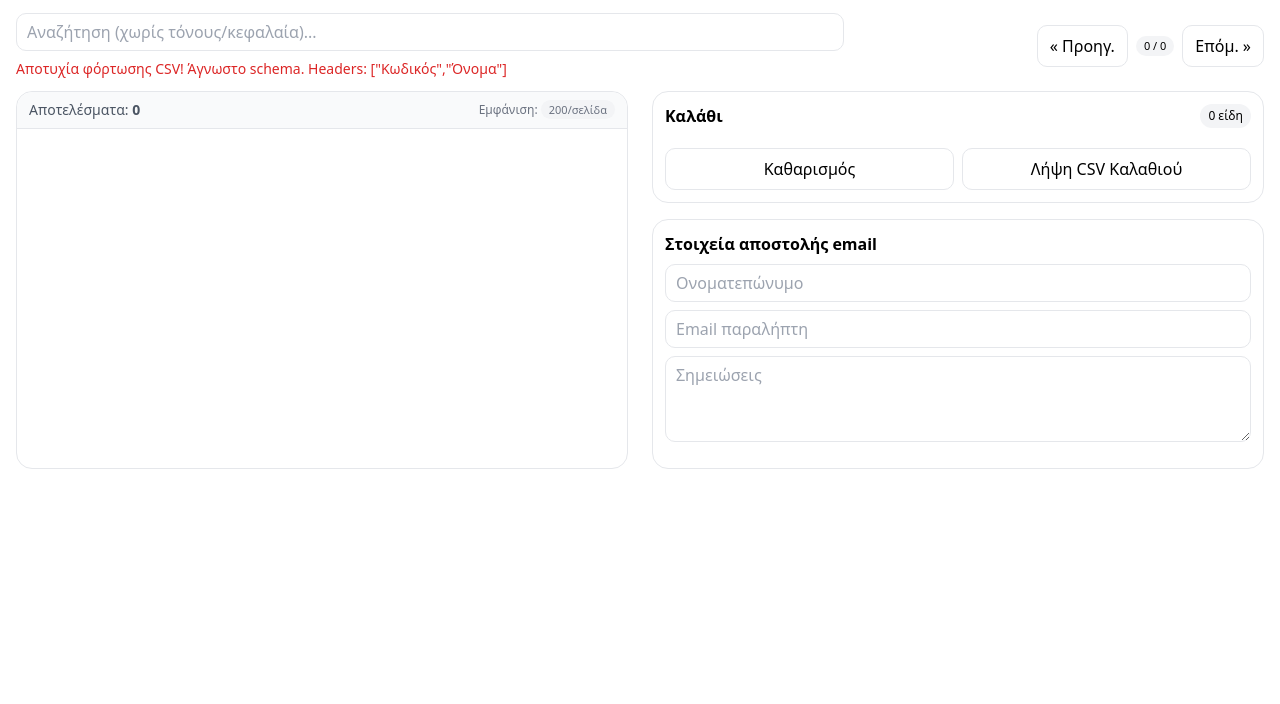
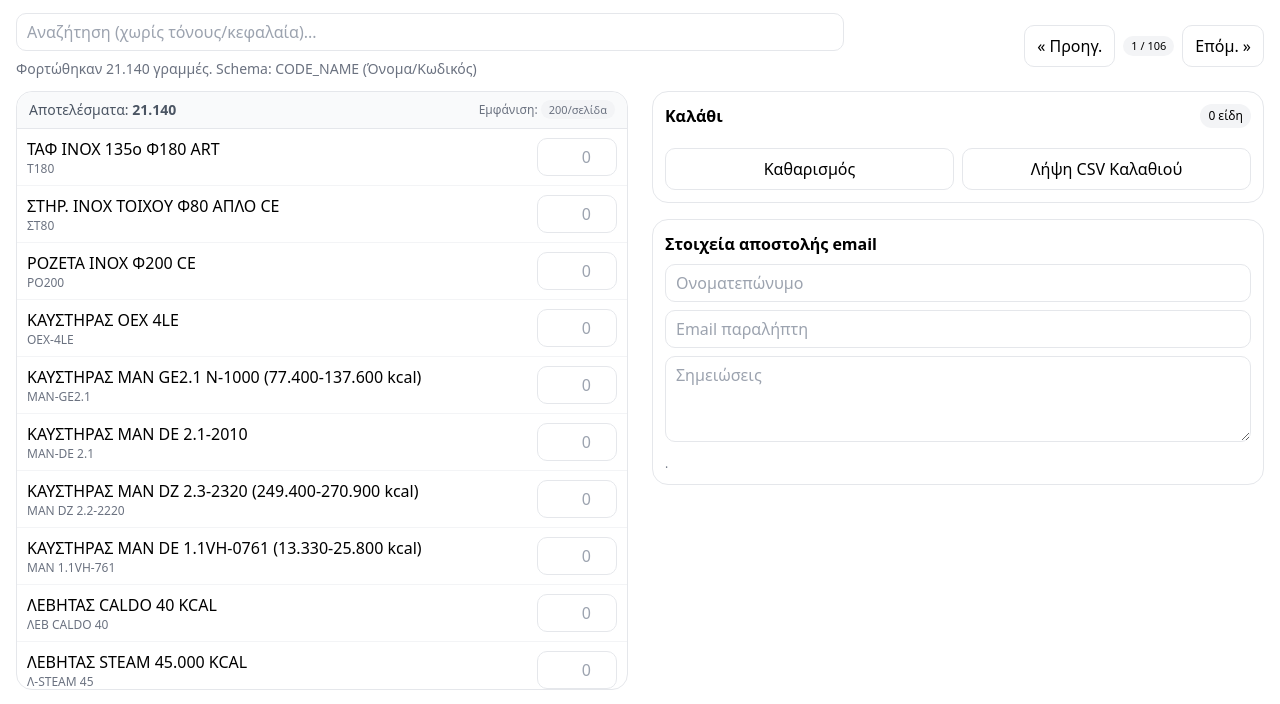
Before and after one commit to Mzogler/ydravlika-order-app, a website: page index.html in a window 1280 px wide. Both pictures are taken after a click on the button "« Προηγ.". Shown: the part 61-765 px from the top of the page. Drawn offline with nearby package versions, Linux system fonts and the light colour scheme.

Commit message:
Update index.html

```diff
--- a/index.html
+++ b/index.html
@@ -3,7 +3,7 @@
 <head>
   <meta charset="utf-8" />
   <meta name="viewport" content="width=device-width, initial-scale=1" />
-  <title>Κατάλογος Υδραυλικών – Παραγγελία (Dual Schema)</title>
+  <title>Κατάλογος Υδραυλικών – Παραγγελία (Dual Schema + Robust)</title>
   <script src="https://cdn.tailwindcss.com"></script>
   <script src="https://cdn.jsdelivr.net/npm/papaparse@5.4.1/papaparse.min.js"></script>
   <script src="https://cdnjs.cloudflare.com/ajax/libs/jspdf/2.5.1/jspdf.umd.min.js"></script>
@@ -65,7 +65,7 @@
         <input id="custName" class="input w-full mb-2" placeholder="Ονοματεπώνυμο" />
         <input id="custEmail" class="input w-full mb-2" placeholder="Email παραλήπτη" />
         <textarea id="custNotes" class="input w-full" rows="3" placeholder="Σημειώσεις"></textarea>
-        <p class="text-xs text-gray-500 mt-2"></p>
+        <p class="text-xs text-gray-500 mt-2">.</p>
       </div>
     </aside>
   </main>
@@ -73,29 +73,33 @@
   <footer class="mt-8 text-center text-xs text-gray-500"></footer>
 
 <script>
-/* ---------- CSV SOURCES (νέο αρχείο πρώτο) ---------- */
+/* ---------- CSV SOURCES (το νέο extra πρώτο) ---------- */
 const CSV_SOURCES = [
   "netlify/functions/data/ydravlika_katholiko_teras_all_extra.csv", // ΝΕΟ: Κωδικός + Όνομα
+  "netlify/functions/data/ydravlika_katholiko_teras_ALL.csv",   // παλιό: Περιγραφή + Κατηγορία
+  // Προαιρετικά raw fallbacks:
+  //"https://raw.githubusercontent.com/<USER>/<REPO>/main/data/ydravlika_katholiko_teras_extra.csv",
+  "https://raw.githubusercontent.com/Mzogler/ydravlika-order-app/main/ydravlika_katholiko_teras_ALL.csv",
+  "https://cdn.jsdelivr.net/gh/Mzogler/ydravlika-order-app@main/ydravlika_katholiko_teras_ALL.csv"
 ];
 
 /* ---------- STATE ---------- */
-let ALL = [];  // [{primary, secondary, _nPrimary, _nSecondary, raw: {...}}]
+let ALL = [];  // [{primary, secondary, _nPrimary, _nSecondary}]
 let FILTERED = [];
 let CART = JSON.parse(localStorage.getItem('cart') || '[]');
 let PAGE = 1;
 const PAGE_SIZE = 200;
 
-/* Δείκτες labels για δυναμικά headers/exports (ανά schema) */
+/* Δυναμικές ετικέτες για headers/exports */
 let PRIMARY_LABEL = "Όνομα";     // εμφανίζεται bold
 let SECONDARY_LABEL = "Κωδικός"; // εμφανίζεται μικρό
-let PDF_HEAD = ['#', PRIMARY_LABEL, SECONDARY_LABEL, 'Ποσ.'];
 
 const statusEl  = document.getElementById('status');
 const resultsEl = document.getElementById('results');
 const resultCountEl = document.getElementById('resultCount');
 const pageInfoEl = document.getElementById('pageInfo');
 
-/* ---------- NORMALIZE ---------- */
+/* ---------- Normalize (χωρίς τόνους/κεφαλαία, ς→σ) ---------- */
 function norm(s){
   if(!s) return '';
   s = s.replace(/^\ufeff/, '');
@@ -108,7 +112,7 @@
   return s.trim();
 }
 
-/* ---------- FETCH CSV TEXT (safe) ---------- */
+/* ---------- Fetch CSV text (με timeout & sanity check) ---------- */
 async function fetchText(url, timeoutMs=12000){
   const ctrl = new AbortController();
   const t = setTimeout(()=>ctrl.abort(), timeoutMs);
@@ -122,7 +126,7 @@
   } finally { clearTimeout(t); }
 }
 
-/* ---------- PARSE CSV STRING ---------- */
+/* ---------- Parse CSV string με Papa (worker) ---------- */
 function parseCsvString(csvText){
   return new Promise((resolve,reject)=>{
     Papa.parse(csvText, { header:true, skipEmptyLines:true, worker:true,
@@ -132,7 +136,7 @@
   });
 }
 
-/* ---------- TRY SOURCES SEQUENTIALLY ---------- */
+/* ---------- Φόρτωμα από πολλαπλές πηγές ---------- */
 async function loadCsvWithFallback(){
   let lastErr = null;
   for(const src of CSV_SOURCES){
@@ -147,49 +151,66 @@
   throw lastErr || new Error('All CSV sources failed');
 }
 
-/* ---------- AUTO SCHEMA DETECTION ---------- */
+/* ---------- Σχήμα: explicit check πρώτα για Κωδικός/Όνομα ---------- */
 function detectSchema(sample){
   const keys = Object.keys(sample||{});
+  if (keys.length === 0) return { type:'UNKNOWN', keys };
+
+  // 1) Ακριβή headers: Κωδικός + Όνομα
+  const hasExactCode = keys.includes('Κωδικός');
+  const hasExactName = keys.includes('Όνομα');
+  if (hasExactCode && hasExactName){
+    return {
+      type: 'CODE_NAME',
+      primaryKey: 'Όνομα',      // το Όνομα θα προβάλλεται πρώτο (bold)
+      secondaryKey: 'Κωδικός',
+      primaryLabel: 'Όνομα',
+      secondaryLabel: 'Κωδικός'
+    };
+  }
+
+  // 2) Alias-based
   const map = {};
-  for(const k of keys){
+  for (const k of keys){
     const nk = norm(k).replace(/[^a-zα-ω0-9]/g,'');
-    map[nk] = k; // original name
+    map[nk] = k;
   }
-  // Option A: Περιγραφή + Κατηγορία
+
+  // A: Περιγραφή + Κατηγορία
   const descKey = map['περιγραφη'] || map['perigrafi'] || map['description'] || map['desc'];
   const catKey  = map['κατηγορια'] || map['katigoria'] || map['category'] || map['cat'];
-  if(descKey && catKey){
+  if (descKey && catKey){
     return { type:'DESC_CAT', primaryKey: descKey, secondaryKey: catKey, primaryLabel: 'Περιγραφή', secondaryLabel: 'Κατηγορία' };
   }
-  // Option B: Κωδικός + Όνομα
-  const codeKey = map['Κωδικός'] || map['kodikos'] || map['code'] || map['id'];
-  const nameKey = map['Όνομα']   || map['onoma']   || map['name'] || map['title'];
-  if(codeKey && nameKey){
-    // εδώ θέλουμε να εμφανίζουμε πρώτο το Όνομα (primary) και δεύτερο τον Κωδικό
+
+  // B: Κωδικός + Όνομα (aliases)
+  const codeKey = map['κωδικος'] || map['kodikos'] || map['code'] || map['id'];
+  const nameKey = map['ονομα']   || map['onoma']   || map['name'] || map['title'];
+  if (codeKey && nameKey){
     return { type:'CODE_NAME', primaryKey: nameKey, secondaryKey: codeKey, primaryLabel: 'Όνομα', secondaryLabel: 'Κωδικός' };
   }
+
   return { type:'UNKNOWN', keys };
 }
 
-/* ---------- BUILD ALL ---------- */
+/* ---------- Μετατροπή data σε unified ALL ---------- */
 function buildAll(data, schema){
-  PRIMARY_LABEL = schema.primaryLabel;
-  SECONDARY_LABEL = schema.secondaryLabel;
-  PDF_HEAD = ['#', PRIMARY_LABEL, SECONDARY_LABEL, 'Ποσ.'];
+  // Ρυθμίζουμε labels για UI/PDF/CSV
+  window.PRIMARY_LABEL = schema.primaryLabel;
+  window.SECONDARY_LABEL = schema.secondaryLabel;
 
   return data.map(r=>{
-    const primary = (r[schema.primaryKey] ?? '').toString();
+    const primary   = (r[schema.primaryKey]   ?? '').toString();
     const secondary = (r[schema.secondaryKey] ?? '').toString();
     return {
       primary, secondary,
       _nPrimary: norm(primary),
-      _nSecondary: norm(secondary),
-      raw: r
+      _nSecondary: norm(secondary)
     };
   });
 }
 
-/* ---------- FILTER (debounce) ---------- */
+/* ---------- Αναζήτηση (debounced) ---------- */
 let debounceTimer=null;
 function applyFiltersDebounced(){ clearTimeout(debounceTimer); debounceTimer=setTimeout(applyFilters, 200); }
 function applyFilters(){
@@ -198,12 +219,11 @@
   PAGE = 1; renderPage();
 }
 
-/* ---------- PAGINATION / RENDER ---------- */
+/* ---------- Σελιδοποίηση & Render ---------- */
 function pageCount(){ return Math.max(1, Math.ceil(FILTERED.length/PAGE_SIZE)); }
 function pageSlice(){ const s=(PAGE-1)*PAGE_SIZE; return FILTERED.slice(s, s+PAGE_SIZE); }
-
 function renderPage(){
-  const el = resultsEl; el.innerHTML='';
+  resultsEl.innerHTML='';
   const frag = document.createDocumentFragment();
   for(const r of pageSlice()){
     const key = r.primary+'|'+r.secondary;
@@ -213,8 +233,8 @@
     const div = document.createElement('div'); div.className='row';
 
     const left = document.createElement('div'); left.className='flex-1';
-    const t = document.createElement('div'); t.className='font-medium'; t.textContent = r.primary;        // π.χ. Όνομα ή Περιγραφή
-    const s = document.createElement('div'); s.className='text-xs text-gray-500'; s.textContent = r.secondary; // π.χ. Κωδικός ή Κατηγορία
+    const t = document.createElement('div'); t.className='font-medium'; t.textContent = r.primary;        // Όνομα ή Περιγραφή
+    const s = document.createElement('div'); s.className='text-xs text-gray-500'; s.textContent = r.secondary; // Κωδικός ή Κατηγορία
     left.appendChild(t); left.appendChild(s);
 
     const qty = document.createElement('input');
@@ -224,20 +244,19 @@
     div.appendChild(left); div.appendChild(qty);
     frag.appendChild(div);
   }
-  el.appendChild(frag);
+  resultsEl.appendChild(frag);
   resultCountEl.textContent = FILTERED.length.toLocaleString('el-GR');
   pageInfoEl.textContent = `${PAGE} / ${pageCount()}`;
 }
 
-/* ---------- CART ---------- */
+/* ---------- Καλάθι ---------- */
 function saveCart(){ localStorage.setItem('cart', JSON.stringify(CART)); renderCart(); }
 function syncQty(item,val){
   const key=item.primary+'|'+item.secondary;
   const n=parseInt(val,10);
   const idx=CART.findIndex(x=>x.key===key);
   if(!val||isNaN(n)||n<=0){ if(idx>=0){ CART.splice(idx,1); saveCart(); } return; }
-  if(idx>=0) CART[idx].qty=n;
-  else CART.push({key, primary:item.primary, secondary:item.secondary, qty:n});
+  if(idx>=0) CART[idx].qty=n; else CART.push({key, primary:item.primary, secondary:item.secondary, qty:n});
   saveCart();
 }
 function renderCart(){
@@ -288,15 +307,20 @@
     doc.setFontSize(10); doc.text(`Ημ/νία: ${date}`,40,58);
 
     const rows=CART.map((x,i)=>[i+1,x.primary,x.secondary,x.qty]);
-    doc.autoTable({ startY:80, head:[['#', PRIMARY_LABEL, SECONDARY_LABEL, 'Ποσ.']], body:rows,
-      styles:{font:'NotoSans',fontSize:9}, headStyles:{fillColor:[0,0,0]} });
+    doc.autoTable({
+      startY:80,
+      head:[['#', PRIMARY_LABEL, SECONDARY_LABEL, 'Ποσ.']],
+      body:rows,
+      styles:{font:'NotoSans',fontSize:9},
+      headStyles:{fillColor:[0,0,0]}
+    });
     doc.save('paraggelia.pdf');
   }catch(e){
     alert('Σφάλμα PDF: '+e.message+' (έλεγξε /fonts/NotoSans-Regular.ttf)');
   }
 }
 
-/* ---------- EMAIL ---------- */
+/* ---------- Email (Netlify Function) ---------- */
 async function sendEmail(){
   const name=document.getElementById('custName').value.trim();
   const email=document.getElementById('custEmail').value.trim();
@@ -308,8 +332,8 @@
   if(res.ok) alert('Email στάλθηκε'); else alert('Αποτυχία: '+await res.text());
 }
 
-/* ---------- EVENTS ---------- */
-document.getElementById('searchInput').addEventListener('input', ()=>applyFiltersDebounced());
+/* ---------- Events ---------- */
+document.getElementById('searchInput').addEventListener('input', applyFiltersDebounced);
 document.getElementById('prevPage').onclick=()=>{ if(PAGE>1){ PAGE--; renderPage(); } };
 document.getElementById('nextPage').onclick=()=>{ const pc=Math.max(1,Math.ceil(FILTERED.length/PAGE_SIZE)); if(PAGE<pc){ PAGE++; renderPage(); } };
 document.getElementById('exportPdfBtn').onclick=exportPDF;
@@ -317,14 +341,13 @@
 document.getElementById('clearCart').onclick=()=>{ CART=[]; saveCart(); renderPage(); };
 document.getElementById('downloadCartCsv').onclick=()=>{
   if(CART.length===0){ alert('Άδειο'); return; }
-  // Εξάγουμε με τα δυναμικά labels
   const header=`${PRIMARY_LABEL},${SECONDARY_LABEL},Ποσότητα\n`;
   const body=CART.map(x=>`"${(x.primary||'').replaceAll('"','""')}","${(x.secondary||'').replaceAll('"','""')}",${x.qty}`).join('\n');
   const blob=new Blob(["\ufeff"+header+body],{type:'text/csv;charset=utf-8;'});
   const a=document.createElement('a'); a.href=URL.createObjectURL(blob); a.download='cart.csv'; a.click();
 };
 
-/* ---------- BOOT ---------- */
+/* ---------- Boot ---------- */
 (async()=>{
   try{
     statusEl.textContent='Φόρτωση CSV...';
@@ -338,7 +361,8 @@
 
     ALL = buildAll(data, schema);
     FILTERED = ALL;
-    statusEl.textContent = `Φορτώθηκαν ${ALL.length.toLocaleString('el-GR')} γραμμές.`;
+
+    statusEl.textContent = `Φορτώθηκαν ${ALL.length.toLocaleString('el-GR')} γραμμές. Schema: ${schema.type} (${schema.primaryLabel}/${schema.secondaryLabel})`;
     renderPage(); renderCart();
   }catch(e){
     console.error('CSV load error', e);
```
